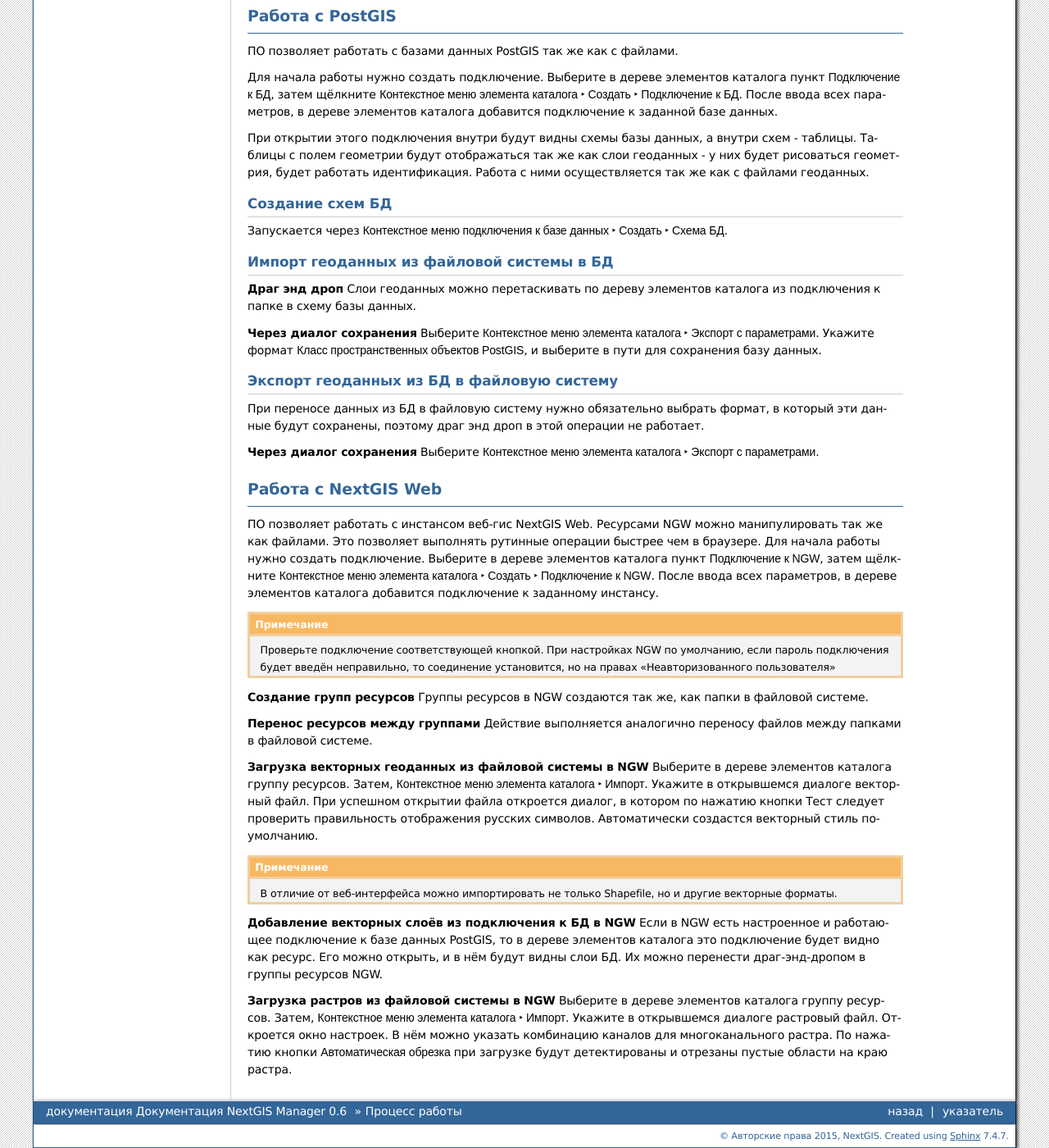
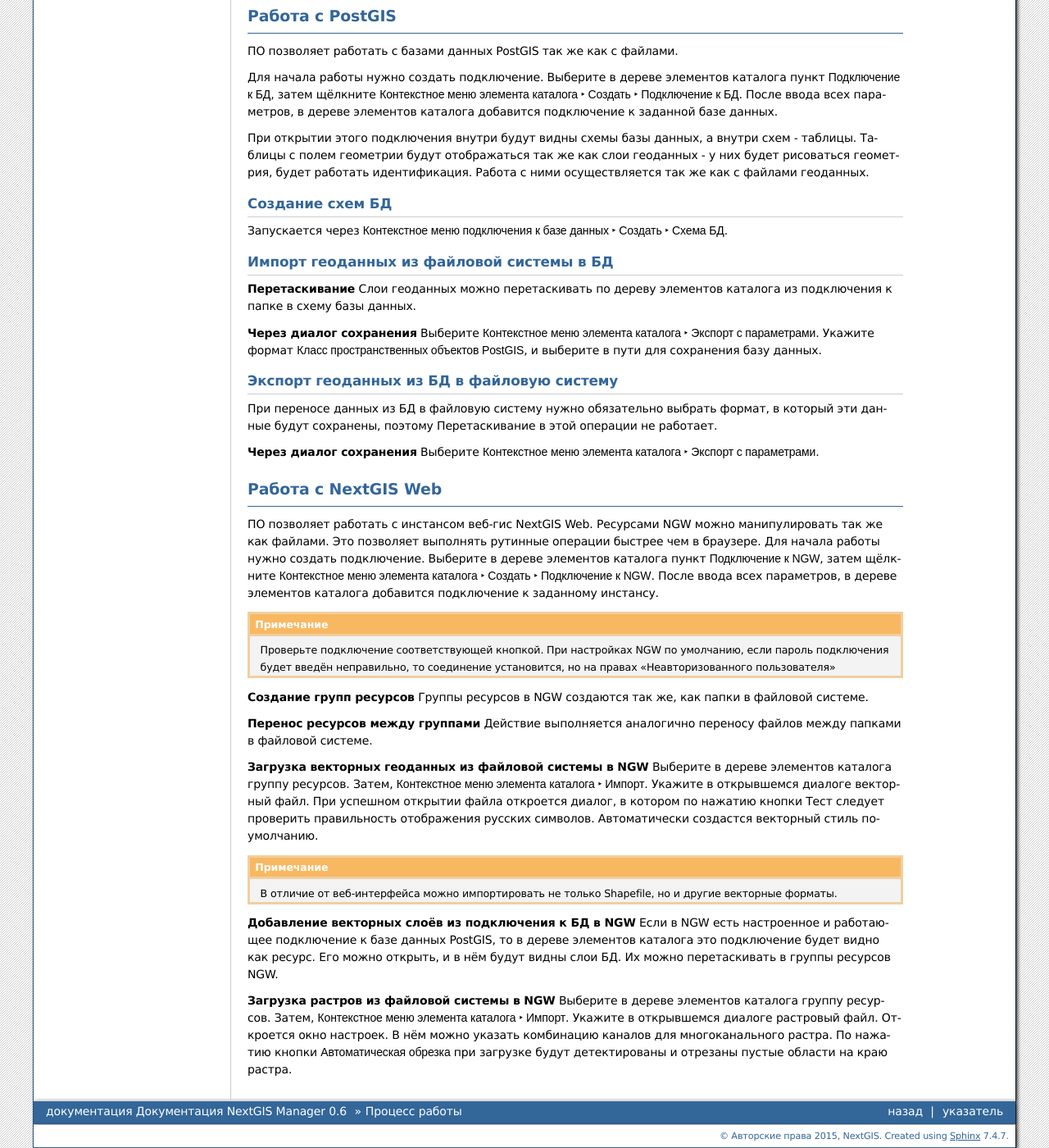
Before and after one commit to isabella232/docs_ngmanager, a Sphinx documentation site: the page built from source/user_tasks.rst, in a window 1280 px wide and 1400 px high, scrolled down 1523 px. Shown: the whole window at 82% size. Built offline with Sphinx 7.4.7, drawn with Linux system fonts in a browser that asks for light colours; formulas are drawn with MathJax 3.

Commit message:
Дописывание

```diff
--- a/source/user_tasks.rst
+++ b/source/user_tasks.rst
@@ -104,7 +104,7 @@
 Импорт геоданных из файловой системы в БД
 ^^^^^^^^^^^^^^^^^^^^^^^^^^^^^^^^^^^^^^^^^^^^^^^^^^^
 
-**Драг энд дроп**
+**Перетаскивание**
 Слои геоданных можно перетаскивать по дереву элементов каталога из подключения к папке в схему базы данных.
 
 **Через диалог сохранения**
@@ -113,7 +113,7 @@
 Экспорт геоданных из БД в файловую систему
 ^^^^^^^^^^^^^^^^^^^^^^^^^^^^^^^^^^^^^^^^^^^^^^^^^^^
 
-При переносе данных из БД в файловую систему нужно обязательно выбрать формат, в который эти данные будут сохранены, поэтому драг энд дроп в этой операции не работает.
+При переносе данных из БД в файловую систему нужно обязательно выбрать формат, в который эти данные будут сохранены, поэтому Перетаскивание в этой операции не работает.
 
 **Через диалог сохранения**
 Выберите :menuselection:`Контекстное меню элемента каталога --> Экспорт с параметрами`.
@@ -142,7 +142,7 @@
 
 
 **Добавление векторных слоёв из подключения к БД в NGW**
-Если в NGW есть настроенное и работающее подключение к базе данных PostGIS, то в дереве элементов каталога это подключение будет видно как ресурс. Его можно открыть, и в нём будут видны слои БД. Их можно перенести драг-энд-дропом в группы ресурсов NGW.
+Если в NGW есть настроенное и работающее подключение к базе данных PostGIS, то в дереве элементов каталога это подключение будет видно как ресурс. Его можно открыть, и в нём будут видны слои БД. Их можно перетаскивать в группы ресурсов NGW.
 
 **Загрузка растров из файловой системы в NGW**
 Выберите в дереве элементов каталога группу ресурсов. Затем, :menuselection:`Контекстное меню элемента каталога --> Импорт`. Укажите в открывшемся диалоге растровый файл. Откроется окно настроек.
```
